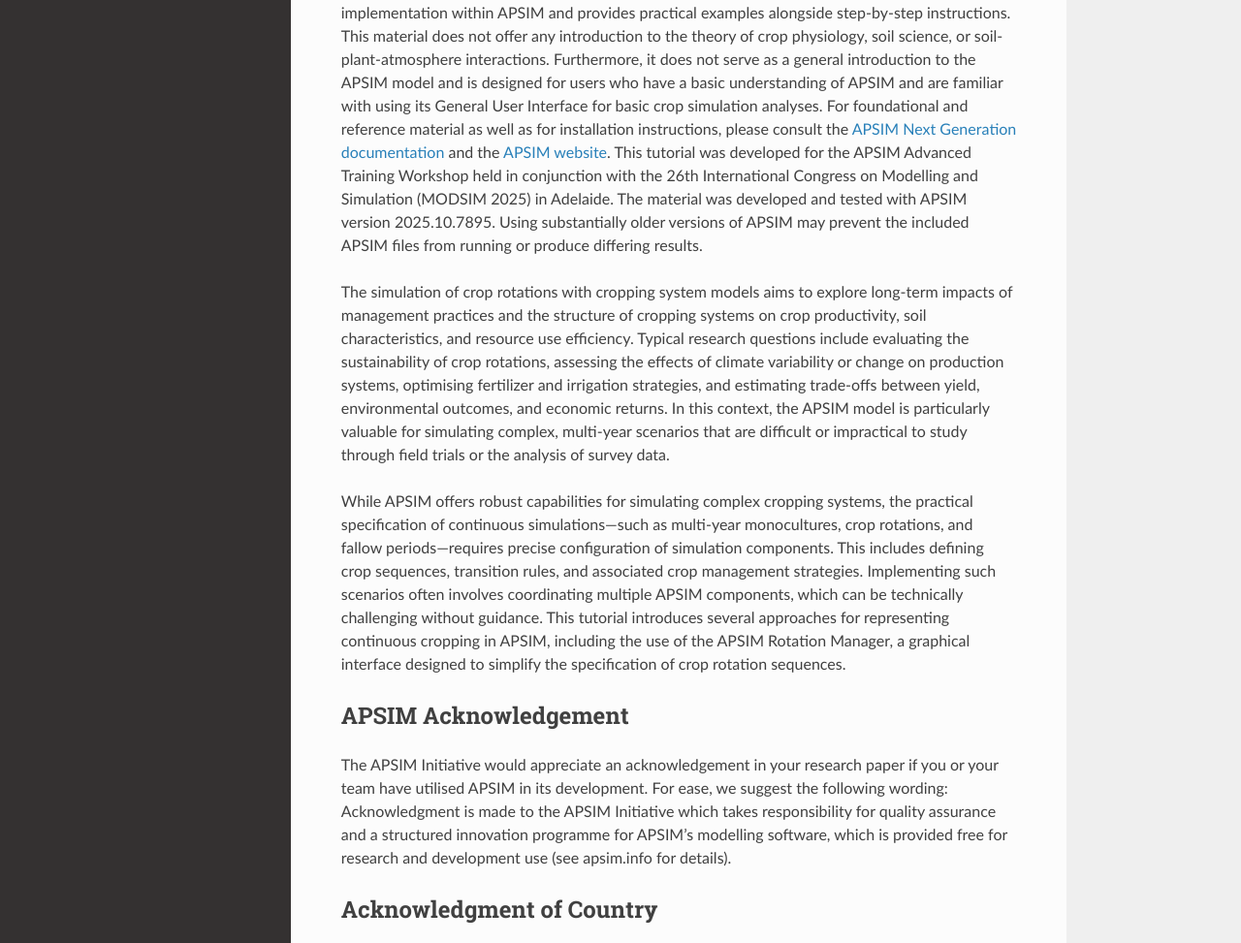
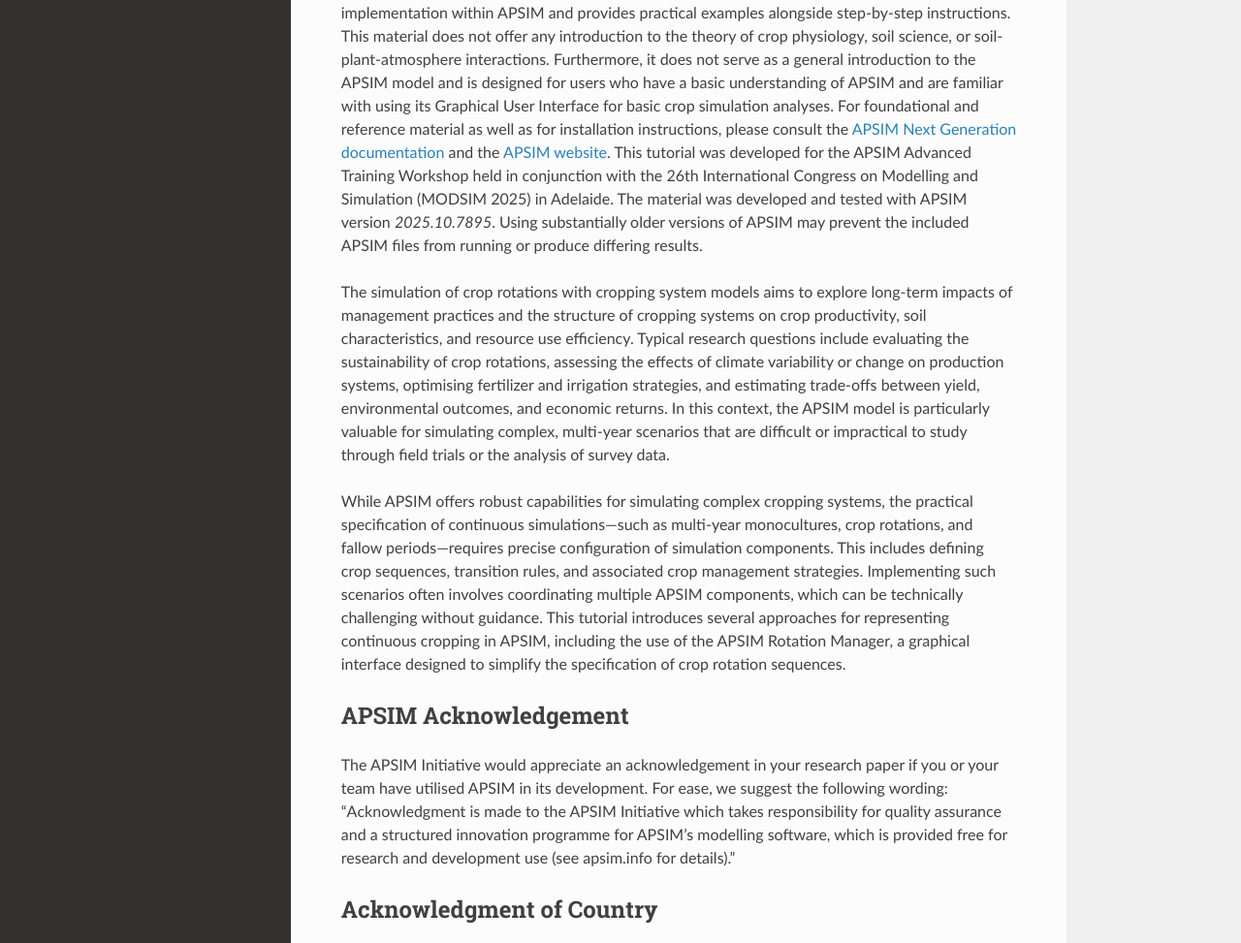
Before and after one commit to ugrewer/APSIM_RotationTraining, a Sphinx documentation site: the page built from docs/index.rst, in a window 1280 px wide and 1400 px high, scrolled down 239 px. Shown: the part 374-1347 px from the top of the window at 97% size. Built offline with Sphinx 7.4.7 and the Read the Docs theme 3.1.0, drawn with Linux system fonts in a browser that asks for light colours; some of the changed text lies outside the part shown.

Commit message:
various formatting and formulation changes

```diff
--- a/README.rst
+++ b/README.rst
@@ -13,9 +13,9 @@
 This tutorial is intended to guide users through the process of setting up and executing APSIM simulations for continuous cropping and crop rotation scenarios.
 It focuses on the technical specification and correct code implementation within APSIM and provides practical examples alongside step-by-step instructions.
 This material does not offer any introduction to the theory of crop physiology, soil science, or soil-plant-atmosphere interactions.
-Furthermore, it does not serve as a general introduction to the APSIM model and is designed for users who have a basic understanding of APSIM and are familiar with using its General User Interface for basic crop simulation analyses.
+Furthermore, it does not serve as a general introduction to the APSIM model and is designed for users who have a basic understanding of APSIM and are familiar with using its Graphical User Interface for basic crop simulation analyses.
 For foundational and reference material as well as for installation instructions, please consult the `APSIM Next Generation documentation <https://apsimnextgeneration.netlify.app/>`_ and the `APSIM website <https://www.apsim.info/>`_.
-This tutorial was developed for the APSIM Advanced Training Workshop held in conjunction with the 26th International Congress on Modelling and Simulation (MODSIM 2025) in Adelaide. The material was developed and tested with APSIM version 2025.10.7895. Using substantially older versions of APSIM may prevent the included APSIM files from running or produce differing results.
+This tutorial was developed for the APSIM Advanced Training Workshop held in conjunction with the 26th International Congress on Modelling and Simulation (MODSIM 2025) in Adelaide. The material was developed and tested with APSIM version *2025.10.7895*. Using substantially older versions of APSIM may prevent the included APSIM files from running or produce differing results.
 
 The simulation of crop rotations with cropping system models aims to explore long-term impacts of management practices and the structure of cropping systems on crop productivity, soil characteristics, and resource use efficiency.
 Typical research questions include evaluating the sustainability of crop rotations, assessing the effects of climate variability or change on production systems, optimising fertilizer and irrigation strategies, and estimating trade-offs between yield, environmental outcomes, and economic returns.
@@ -30,7 +30,7 @@
 APSIM Acknowledgement
 -----------------------------------------------------
 The APSIM Initiative would appreciate an acknowledgement in your research paper if you or your team have utilised APSIM in its development. For ease, we suggest the following wording:
-Acknowledgment is made to the APSIM Initiative which takes responsibility for quality assurance and a structured innovation programme for APSIM's modelling software, which is provided free for research and development use (see apsim.info for details).
+"Acknowledgment is made to the APSIM Initiative which takes responsibility for quality assurance and a structured innovation programme for APSIM's modelling software, which is provided free for research and development use (see apsim.info for details)."
 
 Acknowledgment of Country
 -----------------------------------------------------
```
Also changed, not shown: docs/continuous cropping of a single crop.rst (+7 -6 lines).
